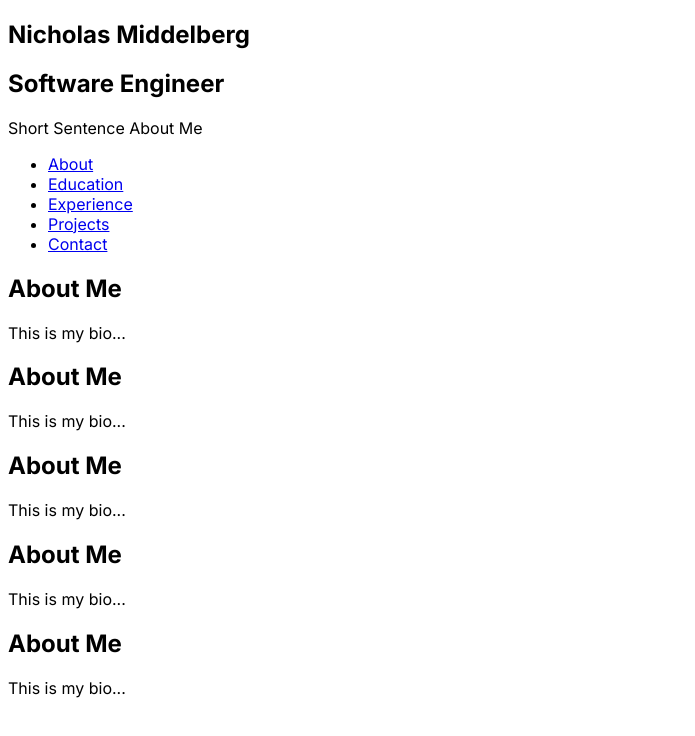
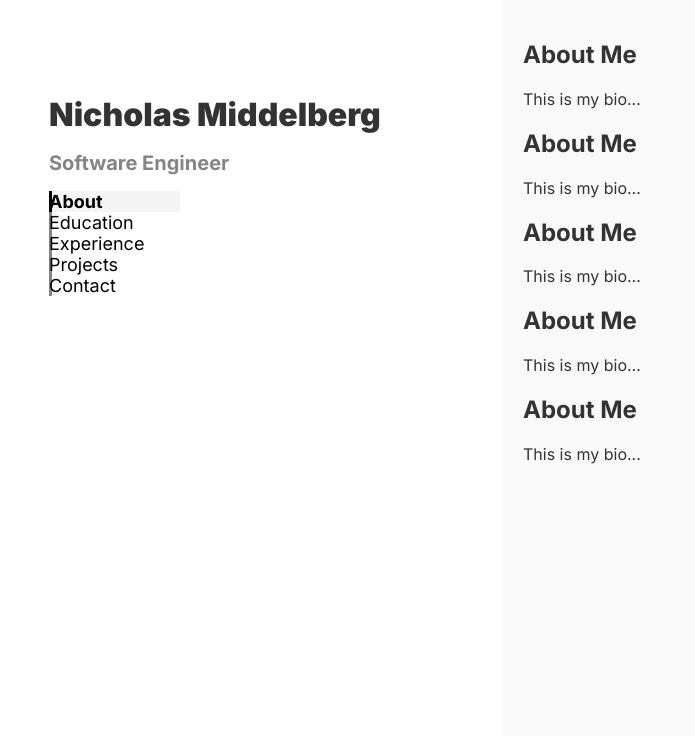
Before and after one commit to nicholas-middelberg/personal-portfolio, a Next.js app: page / in a window 1280 px wide. Shown: the top 736 px of the page, without its empty margins (0-695 px from the left). Built offline with nearby package versions, Linux system fonts and the light colour scheme.

Commit message:
fixed sidebar proportions and made navbar animations

```diff
--- a/src/app/components/sidebar.tsx
+++ b/src/app/components/sidebar.tsx
@@ -1,19 +1,35 @@
-import Link from "next/link";
+"use client";
+import { useState, useRef, useEffect } from "react";
 
 export default function Sidebar() {
+    const [activeItem, setActiveItem] = useState<string>("About");
+    const navItems =["About", "Education", "Experience", "Projects", "Contact"]
+    const indicatorRef = useRef<HTMLDivElement>(null);
+
+    useEffect(() => {
+        const activeLink = document.querySelector(".nav-item.active") as HTMLElement;
+        if (activeLink && indicatorRef.current) {
+          indicatorRef.current.style.top = `${activeLink.offsetTop}px`; // Moves indicator
+          indicatorRef.current.style.height = `${activeLink.offsetHeight}px`; // Matches height dynamically
+        }
+      }, [activeItem]);
+
     return (
-        <aside>
-            <h1>Nicholas Middelberg</h1>
-            <h2>Software Engineer</h2>
-            <p>Short Sentence About Me</p>
-            <nav>
-                <ul>
-                    <li><Link href="#about">About</Link></li>
-                    <li><Link href="#education">Education</Link></li>
-                    <li><Link href="#experience">Experience</Link></li>
-                    <li><Link href="#projects">Projects</Link></li>
-                    <li><Link href="#contact">Contact</Link></li>
-                </ul>
+        <aside className="sidebar">
+            <h1 className="name">Nicholas Middelberg</h1>
+            <h2 className="subtitle">Software Engineer</h2>
+            <nav className="navbar">
+                <div ref={indicatorRef} className="indicator"></div>
+                {navItems.map((item) => (
+                <a
+                    key={item}
+                    href={`#${item.toLowerCase()}`}
+                    className={`nav-item ${activeItem === item ? "active" : ""}`}
+                    onClick={() => setActiveItem(item)}
+                >
+                    {item}
+                </a>
+            ))}
             </nav>
         </aside>
 
--- a/src/app/layout.tsx
+++ b/src/app/layout.tsx
@@ -19,22 +19,11 @@ export default function RootLayout({
   return (
     <html lang="en">
       <body className={inter.className}>
-        <div className="page-container">
+        <div className="container">
           <Sidebar />
-          <main className="main-content">{children}</main>
+          <main className="content">{children}</main>
         </div>
       </body>
     </html>
   );
 }
-
-// export default function Home() {
-//   return (
-//     <html lang="en">
-//       <body className={inter.className}>
-//         <h1>Testing Inter Font</h1>
-//         <p>This text should be in the Inter font.</p>
-//       </body>
-//     </html>
-//   );
-// }
--- a/src/app/styles/globals.css
+++ b/src/app/styles/globals.css
@@ -1,3 +1,155 @@
 html {
   scroll-behavior: smooth;
 }
+
+/* Global styles */
+body {
+  font-family: Arial, sans-serif;
+  margin: 0;
+  padding: 0;
+  background-color: #f9f9f9;
+  color: #333;
+}
+
+/* Layout */
+.container {
+  display: flex;
+  flex-direction: column;
+  min-height: 100vh;
+}
+
+/* Sidebar */
+.sidebar {
+  width: 100%;
+  max-width: 503px;
+  background-color: white;
+  padding-left: 49px;
+  padding-top: 95px;
+  box-sizing: border-box;
+}
+
+.name {
+  font-size: 32px;
+  font-weight: 900;
+  margin: 0
+}
+
+.subtitle {
+  color: #858585;
+  margin: 16 0 52 0;
+  font-size: 20px;
+  font-weight: 600px;
+}
+
+/* Navigation */
+.navbar {
+  display: flex;
+  flex-direction: column;
+  margin-right: 323px;
+  position: relative;
+}
+
+.nav-item {
+  text-decoration: none;
+  color: black;
+  transition: background 0.3s ease;
+  padding: 7 0 7 16;
+  font-size: 18px;
+  font-weight: 500px;
+  position: relative
+}
+
+.nav-item.active {
+  font-weight: 700;
+  color: black;
+  background-color: #f5f5f5;
+}
+
+.navbar::before {
+  content: "";
+  position: absolute;
+  left: 0;
+  top: 0;
+  width: 3px;
+  height: 100%;
+  background-color: #858585;
+  z-index: 0;
+}
+
+.nav-item:hover {
+  background-color: #eaeaea;
+  margin-left: 3px;
+}
+
+.indicator {
+  position: absolute;
+  left: 0;
+  width: 3px;
+  height: 32px;
+  background-color: black;
+  transition: top 0.5s ease-in-out;
+  z-index: 1;
+}
+
+/* Main content */
+.content {
+  flex: 1;
+  padding: 20px;
+  overflow-y: auto;
+}
+
+/* Sections */
+.section {
+  margin-bottom: 40px;
+}
+
+.section-title {
+  font-size: 28px;
+  font-weight: bold;
+  border-bottom: 2px solid #ccc;
+  padding-bottom: 5px;
+}
+
+.section-text {
+  line-height: 1.6;
+}
+
+/* Education */
+.education-entry {
+  border-left: 4px solid gray;
+  padding-left: 12px;
+  margin-top: 16px;
+}
+
+.date-range {
+  font-size: 14px;
+  color: gray;
+}
+
+.education-title {
+  font-size: 20px;
+  font-weight: bold;
+}
+
+.education-text {
+  font-size: 16px;
+  color: #555;
+}
+
+/* Responsive Design */
+@media (min-width: 768px) {
+  .container {
+    flex-direction: row;
+  }
+
+  .sidebar {
+    height: 100vh;
+    position: fixed;
+    top: 0;
+    left: 0;
+  }
+
+  .content {
+    margin-left: 503px
+  }
+}
```
